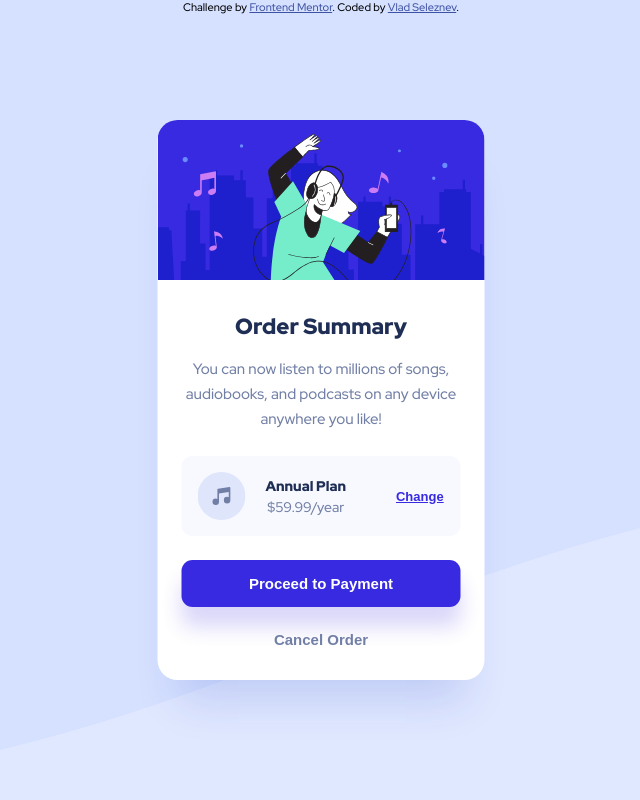
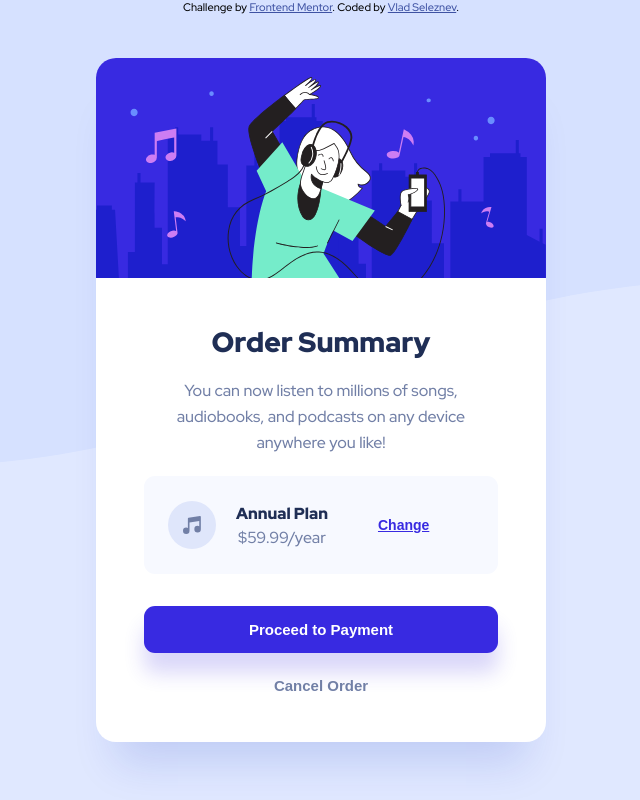
Before and after one commit to Shinobius/order-summary-component, a website: page index.html in a window 1536 px wide. Shown: the whole page, without its empty margins (447-1087 px from the left). Drawn offline with Linux system fonts and the light colour scheme.

Commit message:
Finished desktop version

```diff
--- a/sass/main.scss
+++ b/sass/main.scss
@@ -17,15 +17,18 @@ body {
   background-color: #e0e8ff;
   background-image: url("../images/pattern-background-mobile.svg");
   background-repeat: no-repeat;
-  background-size: contain;
   background-position-y: top;
   height: 100vh;
+  background-size: 100%;
+
+  @media (min-width: 90em) {
+    background-image: url("../images/pattern-background-desktop.svg");
+  }
 }
 
 .card {
-  width: 32.7rem;
-  // min-width: 32.7rem;
-  // max-width: 45rem;
+  min-width: 32.7rem;
+  max-width: 45rem;
   position: absolute;
   top: 50%;
   left: 50%;
@@ -42,12 +45,20 @@ body {
   background-repeat: no-repeat;
   background-size: cover;
   height: 16rem;
+
+  @media (min-width: 90em) {
+    height: 22rem;
+  }
 }
 
 .card__content {
   padding: 3.2rem 2.4rem;
   display: flex;
   flex-direction: column;
+
+  @media (min-width: 90em) {
+    padding: 4.5rem 4.8rem 4.8rem 4.8rem;
+  }
 }
 
 .card__heading {
@@ -55,6 +66,11 @@ body {
   font-weight: 900;
   margin-bottom: 1.6rem;
   color: #1f2e55;
+
+  @media (min-width: 90em) {
+    font-size: 2.8rem;
+    margin-bottom: 1.7rem;
+  }
 }
 
 .card__text {
@@ -62,6 +78,12 @@ body {
   line-height: 2.5rem;
   color: #717fa6;
   margin-bottom: 2.4rem;
+
+  @media (min-width: 90em) {
+    font-size: 1.6rem;
+    line-height: 2.6rem;
+    margin-bottom: 2rem;
+  }
 }
 
 .card__details {
@@ -71,6 +93,11 @@ body {
   padding: 1.6rem;
   align-items: center;
   margin-bottom: 2.4rem;
+
+  @media (min-width: 90em) {
+    padding: 2.5rem 2.4rem;
+    margin-bottom: 3.2rem;
+  }
 }
 
 .card__icon {
@@ -86,11 +113,19 @@ body {
   color: #1f2e55;
   margin-bottom: 0.3rem;
   font-weight: 900;
+
+  @media (min-width: 90em) {
+    font-size: 1.6rem;
+  }
 }
 
 .card__details-price {
   font-size: 1.4rem;
   color: #717fa6;
+
+  @media (min-width: 90em) {
+    font-size: 1.6rem;
+  }
 }
 
 .card__change {
@@ -106,6 +141,10 @@ body {
   &:active {
     color: #766cf1;
     text-decoration: none;
+  }
+
+  @media (min-width: 90em) {
+    font-size: 1.4rem;
   }
 }
 
```
Also changed, not shown: css/style.css.
